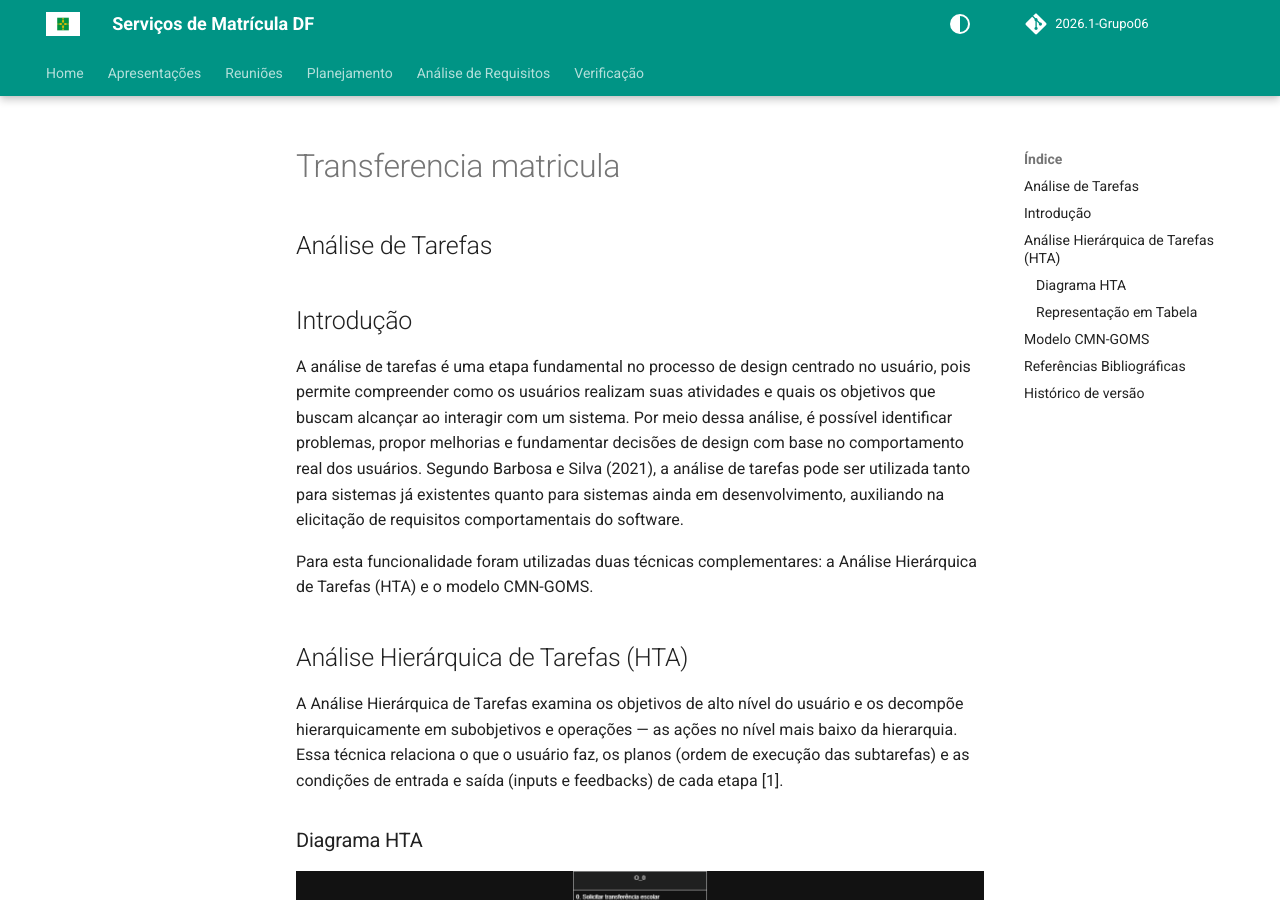
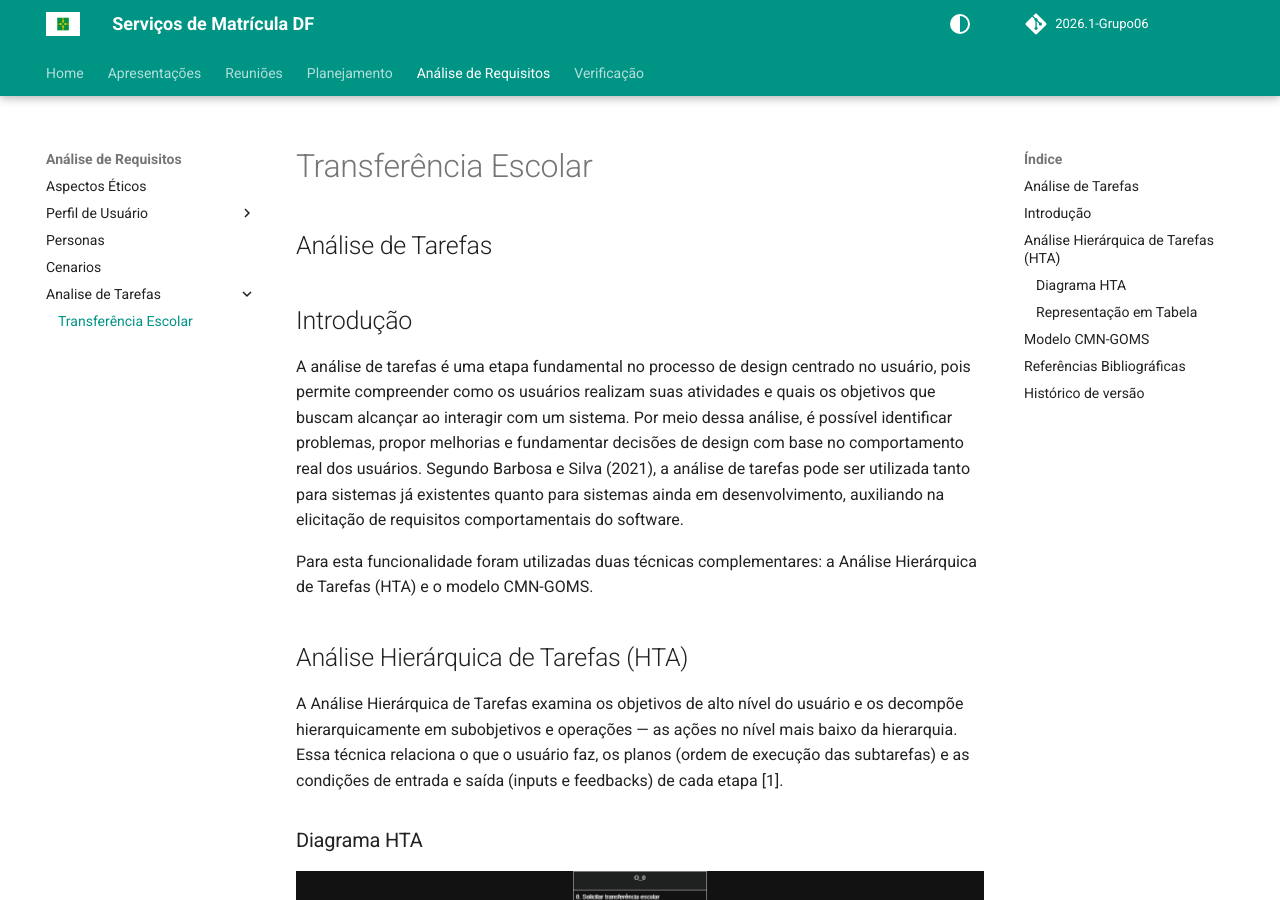
Before and after one commit to Interacao-Humano-Computador/2026.1-Grupo06, an MkDocs documentation site: the page built from docs/analise-de-requisitos/analise-de-tarefas/transferencia-matricula.md, in a window 1280 px wide and 900 px high. Built offline with MkDocs 1.6.1 and Material for MkDocs 9.7.7, drawn with Linux system fonts in a browser that asks for light colours; comment, search, counter and statistics services are not loaded; some of the changed text lies outside the part shown.

Commit message:
correção estrutura

```diff
--- a/mkdocs.yml
+++ b/mkdocs.yml
@@ -42,7 +42,10 @@
       - Aspectos Éticos: analise-de-requisitos/aspectos-eticos.md
       - Perfil de Usuário:
         - Transferência Escolar: analise-de-requisitos/perfis/perfil-transferencia-matricula.md
+      - Personas: analise-de-requisitos/personas/personas.md
       - Cenarios: analise-de-requisitos/cenarios/cenarios.md
+      - Analise de Tarefas:
+        - Transferência Escolar: analise-de-requisitos/analise-de-tarefas/transferencia-matricula.md
   - Verificação:
       - Verificação do Grupo:
           - Etapa 1:
```
Also changed, not shown: docs/analise-de-requisitos/personas/personas.md (renamed from docs/analise-de-requisitos/personas/persona-transferencia-matricula.md).
